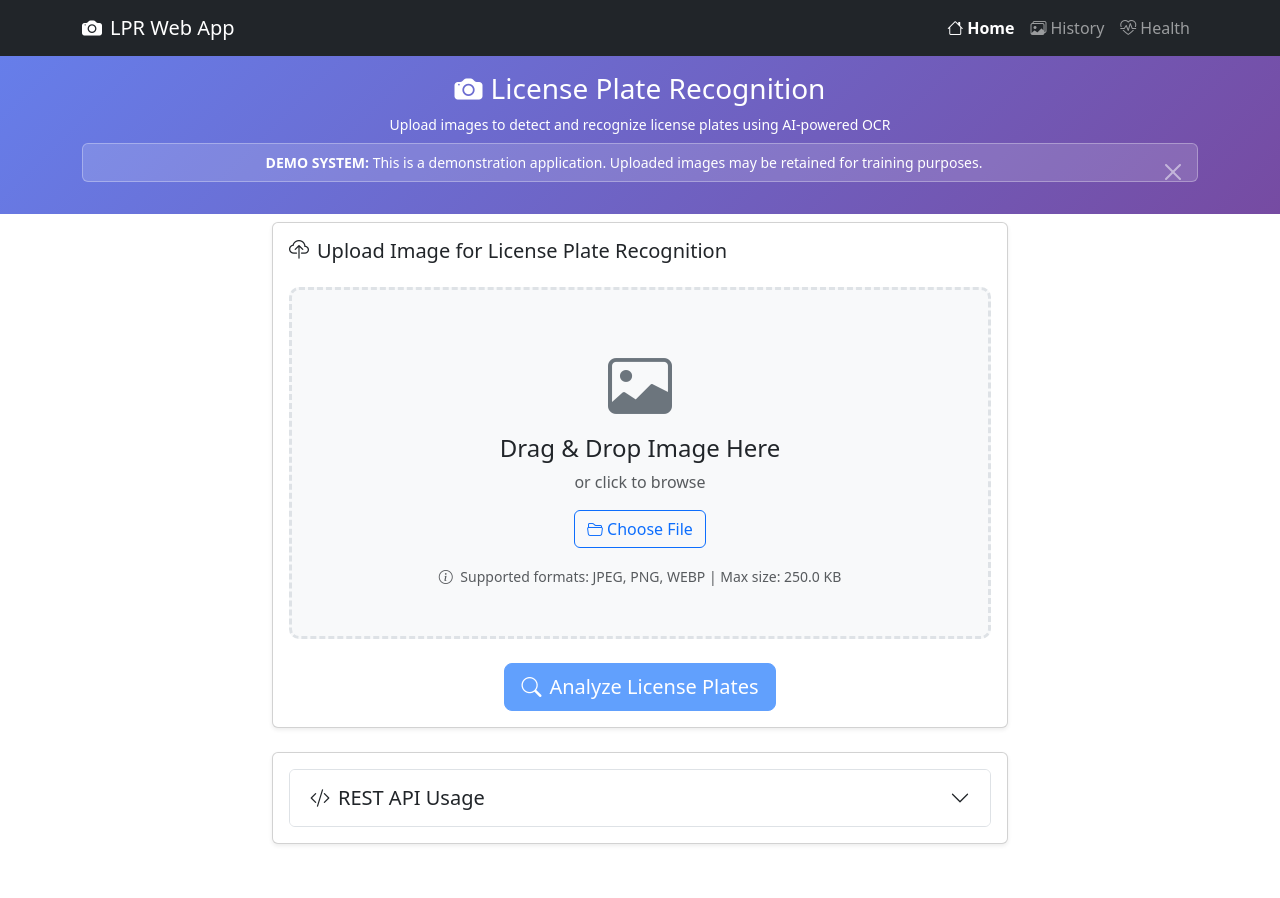
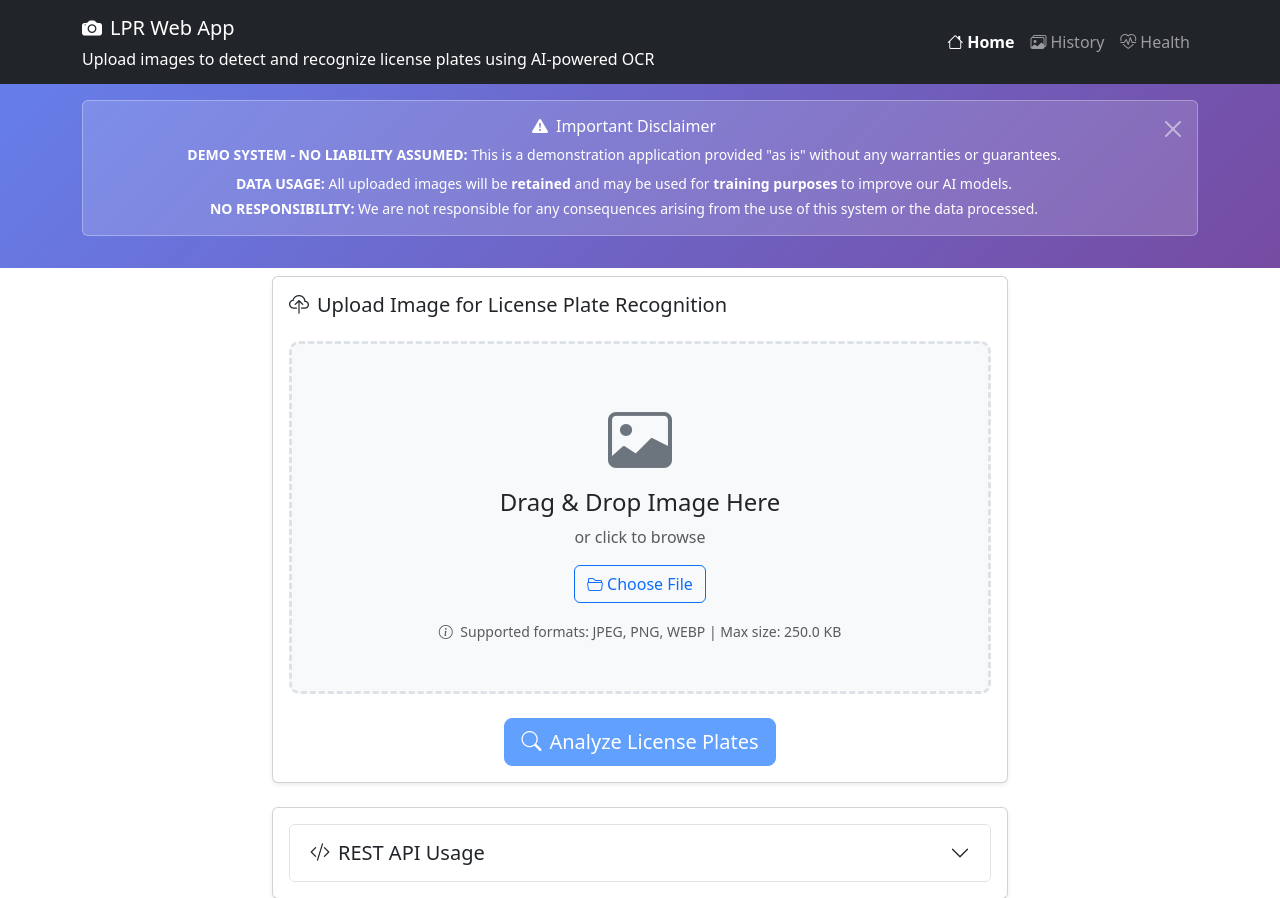
Before and after one commit to faisalthaheem/open-lpr, a Django app: page / in a window 1280 px wide. Shown: the top 898 px of the page. Run offline with Django 4.2, Linux system fonts and the light colour scheme; data that the repository does not hold is empty.

Commit message:
UI: Further condense vertical space and improve layout
- Remove 'License Plate Recognition' title from header to reduce space
- Move descriptive text to navbar brand as subtitle
- Keep complete disclaimer with proper padding (py-3) for close button positioning
- Maintain all legal liability information while improving space utilization
- Condensed search/filter and results summary sections remain in place

```diff
--- a/templates/base.html
+++ b/templates/base.html
@@ -106,6 +106,7 @@
         <div class="container">
             <a class="navbar-brand" href="{% url 'lpr_app:home' %}">
                 <i class="bi bi-camera-fill me-2"></i>LPR Web App
+                <small class="d-block fs-6 fw-normal mt-1">Upload images to detect and recognize license plates using AI-powered OCR</small>
             </a>
             <button class="navbar-toggler" type="button" data-bs-toggle="collapse" data-bs-target="#navbarNav">
                 <span class="navbar-toggler-icon"></span>
@@ -138,13 +139,17 @@
     {% block header %}
     <header class="lpr-header">
         <div class="container text-center">
-            <h3 class="mb-2"><i class="bi bi-camera-fill me-2"></i>License Plate Recognition</h3>
-            <p class="mb-2 small">Upload images to detect and recognize license plates using AI-powered OCR</p>
-
             <!-- Disclaimer -->
-            <div class="alert alert-warning alert-dismissible fade show py-2" role="alert" style="background-color: rgba(255, 255, 255, 0.15); border: 1px solid rgba(255, 255, 255, 0.3); color: white;">
+            <div class="alert alert-warning alert-dismissible fade show py-3" role="alert" style="background-color: rgba(255, 255, 255, 0.15); border: 1px solid rgba(255, 255, 255, 0.3); color: white;">
+                <h6 class="alert-heading mb-2"><i class="bi bi-exclamation-triangle-fill me-2"></i>Important Disclaimer</h6>
+                <p class="mb-2 small">
+                    <strong>DEMO SYSTEM - NO LIABILITY ASSUMED:</strong> This is a demonstration application provided "as is" without any warranties or guarantees.
+                </p>
+                <p class="mb-1 small">
+                    <strong>DATA USAGE:</strong> All uploaded images will be <strong>retained</strong> and may be used for <strong>training purposes</strong> to improve our AI models.
+                </p>
                 <p class="mb-0 small">
-                    <strong>DEMO SYSTEM:</strong> This is a demonstration application. Uploaded images may be retained for training purposes.
+                    <strong>NO RESPONSIBILITY:</strong> We are not responsible for any consequences arising from the use of this system or the data processed.
                 </p>
                 <button type="button" class="btn-close btn-close-white" data-bs-dismiss="alert"></button>
             </div>
```
